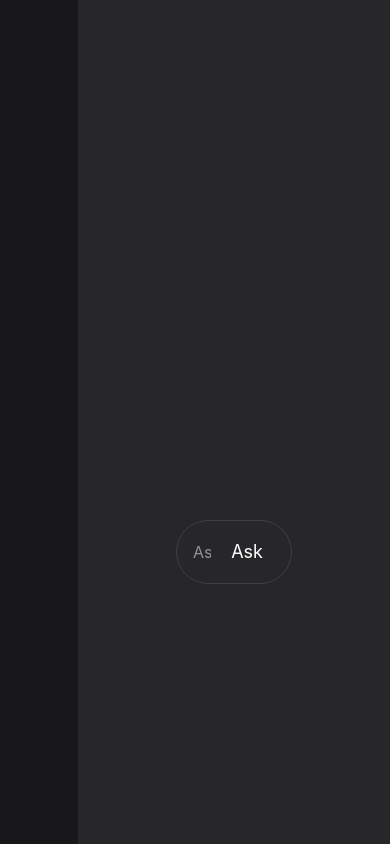
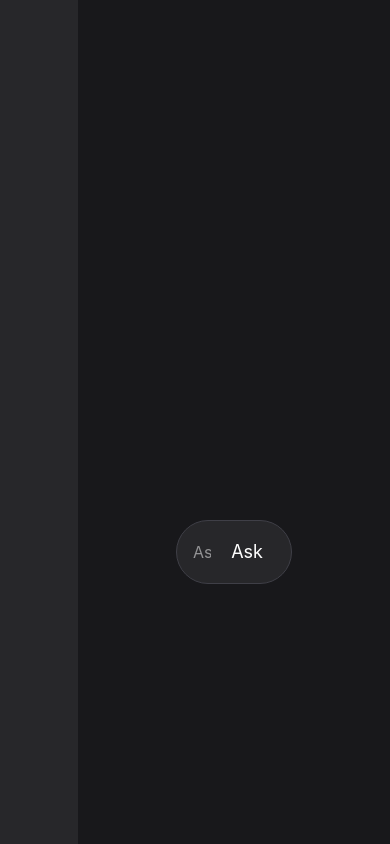
Before and after one commit to ankush0710/gemini-clone, a React (Vite) app: page / in a window 390 px wide. Built offline with nearby package versions, Linux system fonts and the light colour scheme.

Commit message:
display subHeading and paragraph in proper format

```diff
--- a/src/App.jsx
+++ b/src/App.jsx
@@ -30,18 +30,18 @@ function App() {
   return (
     <>
       <div className="grid grid-cols-5 h-screen text-center">
-        <div className="col-span-1 bg-zinc-900"></div>
+        <div className="col-span-1 bg-zinc-800"></div>
         {/* main container consist answers and input box for question  */}
-        <div className="col-span-4 p-10">
-          <div id="constainer" className="h-120 lg:h-135">
+        <div className="col-span-4 p-10 bg-zinc-900">
+          <div id="constainer" className="h-120 overflow-scroll lg:h-135">
             <div className="text-zinc-300">
               <ul>
                 {result &&
                   result.map((item, index) => {
                     return (
                       <>
-                        <li className="text-left p-10">
-                          <DisplayResult answer={item} key={index} />
+                        <li key={index} className="text-left p-2">
+                          <DisplayResult answer={item} index={index} />
                         </li>
                       </>
                     );
--- a/src/components/DisplayResult.jsx
+++ b/src/components/DisplayResult.jsx
@@ -1,28 +1,29 @@
-import React, {useState, useEffect } from 'react';
-import { checkSubHeading, replaceHeading } from '../subHeading';
+import React, { useState, useEffect } from "react";
+import { checkSubHeading, replaceHeading } from "../subHeading";
+// give alternates option to say "good morning"
 
-const DisplayResult = ({answer, key}) => {
-    const [heading, setHeading] = useState('false');
-    const [paragraph, setParagraph] = useState(answer);
+const DisplayResult = ({ answer, index }) => {
+  const [heading, setHeading] = useState("false");
+  const [paragraph, setParagraph] = useState(answer);
 
-    useEffect(()=>{
-        if(checkSubHeading(answer)){
-            setHeading(true);
-            setParagraph(replaceHeading(answer))
-        }
-    },[])
+  useEffect(() => {
+    if (checkSubHeading(answer)) {
+      setHeading(true);
+      setParagraph(replaceHeading(answer));
+    }
+  }, []);
 
-
-    return(
-        <>
-        <div>
-            {
-            heading?<span className="pt-1 text-lg block text-white">{paragraph}</span>:<span className='pl-5'>{paragraph}</span>
-
-            }
-        </div>
-        </>
-    )
-}
+  return (
+    <>
+      {index == 0 ? (
+        <span className="pt-1 text-xl block text-white">{paragraph}</span>
+      ) : heading ? (
+        <span className="pt-1 text-lg block text-white">{paragraph}</span>
+      ) : (
+        <span className="pl-10">{paragraph}</span>
+      )}
+    </>
+  );
+};
 
 export default DisplayResult;
```
